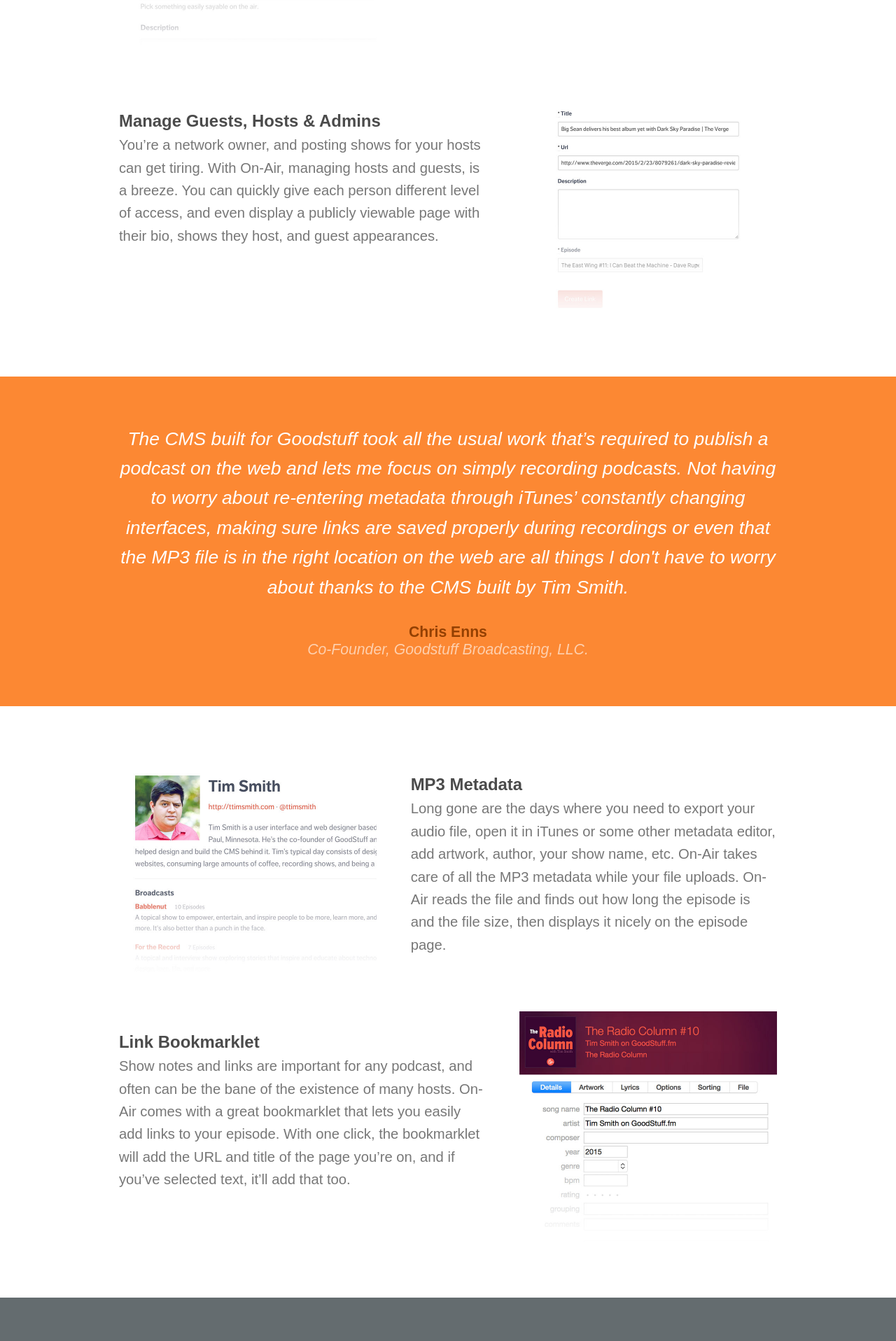
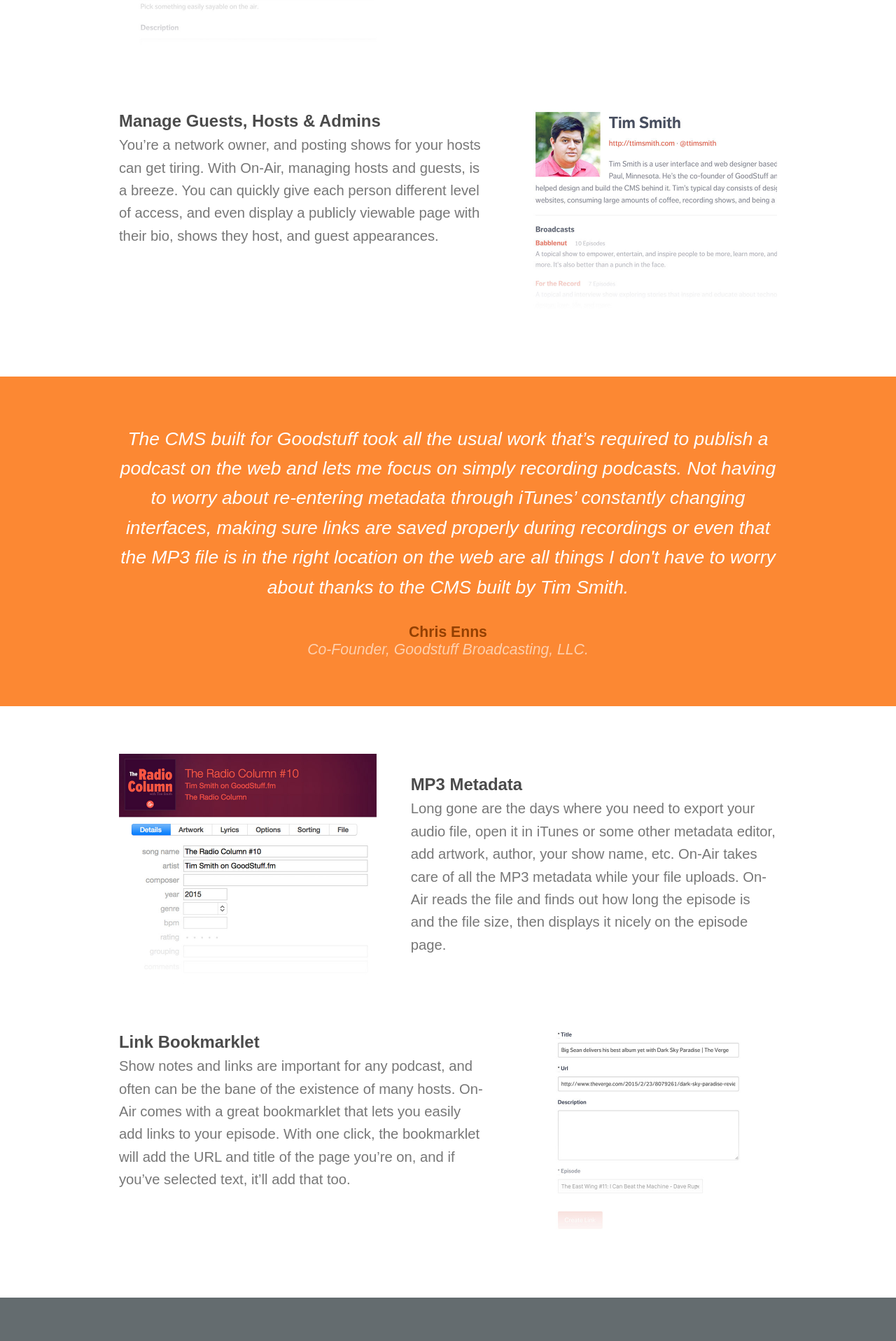
Before and after one commit to xavibenjamin/ttimsmith.com, a Jekyll site: the page built from cms.html, in a window 1280 px wide. Shown: the part 1079-2995 px from the top of the page at 70% size. Built offline with Jekyll 4.4.1, drawn with Linux system fonts in a browser that asks for light colours.

Commit message:
Fixing pictures

```diff
--- a/cms.html
+++ b/cms.html
@@ -46,7 +46,7 @@ custom_css: on-air
             </div><!-- /.grid-7 columns -->
 
             <div class="grid-5 columns">
-              <img src="/uploads/on-air/product-image-5.jpg" alt="" />
+              <img src="/uploads/on-air/product-image-3.jpg" alt="" />
             </div><!-- /.grid-4 columns -->
 
           </div><!-- /.contain features__row -->
@@ -68,7 +68,7 @@ custom_css: on-air
           <div class="contain features__row">
 
             <div class="grid-5 columns">
-              <img src="/uploads/on-air/product-image-3.jpg" alt="" />
+              <img src="/uploads/on-air/product-image-4.jpg" alt="" />
             </div><!-- /.grid-4 columns -->
 
             <div class="grid-7 columns">
@@ -86,7 +86,7 @@ custom_css: on-air
             </div><!-- /.grid-7 columns -->
 
             <div class="grid-5 columns">
-              <img src="/uploads/on-air/product-image-4.jpg" alt="" />
+              <img src="/uploads/on-air/product-image-5.jpg" alt="" />
             </div><!-- /.grid-4 columns -->
 
           </div><!-- /.contain features__row -->
```
Also changed, not shown: 1 other file.
